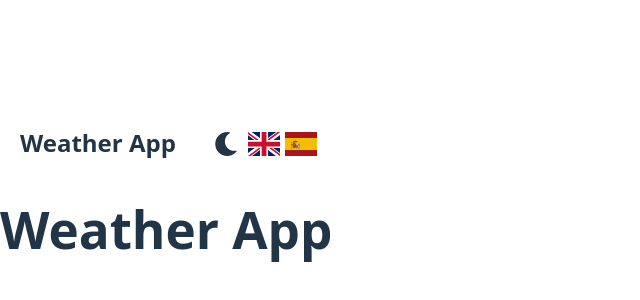
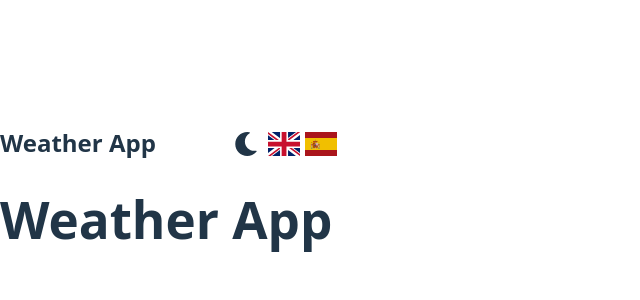
Before and after one commit to Ibrakara/react-weather-app, a React (Vite) app: page / in a window 1280 px wide. Shown: the part 194-494 px from the top of the page, without its empty margins (0-640 px from the left). Built offline with nearby package versions, Linux system fonts and the light colour scheme.

Commit message:
Remove padding and background color from header styles for cleaner layout

```diff
--- a/src/styles/Header.module.css
+++ b/src/styles/Header.module.css
@@ -1,11 +1,7 @@
-/* Header.module.css */
 .header {
   display: flex;
   justify-content: space-between;
   align-items: center;
-  padding: 10px 20px;
-  background-color: var(--header-bg-color);
-  color: var(--header-text-color);
 }
 
 .title {
```
